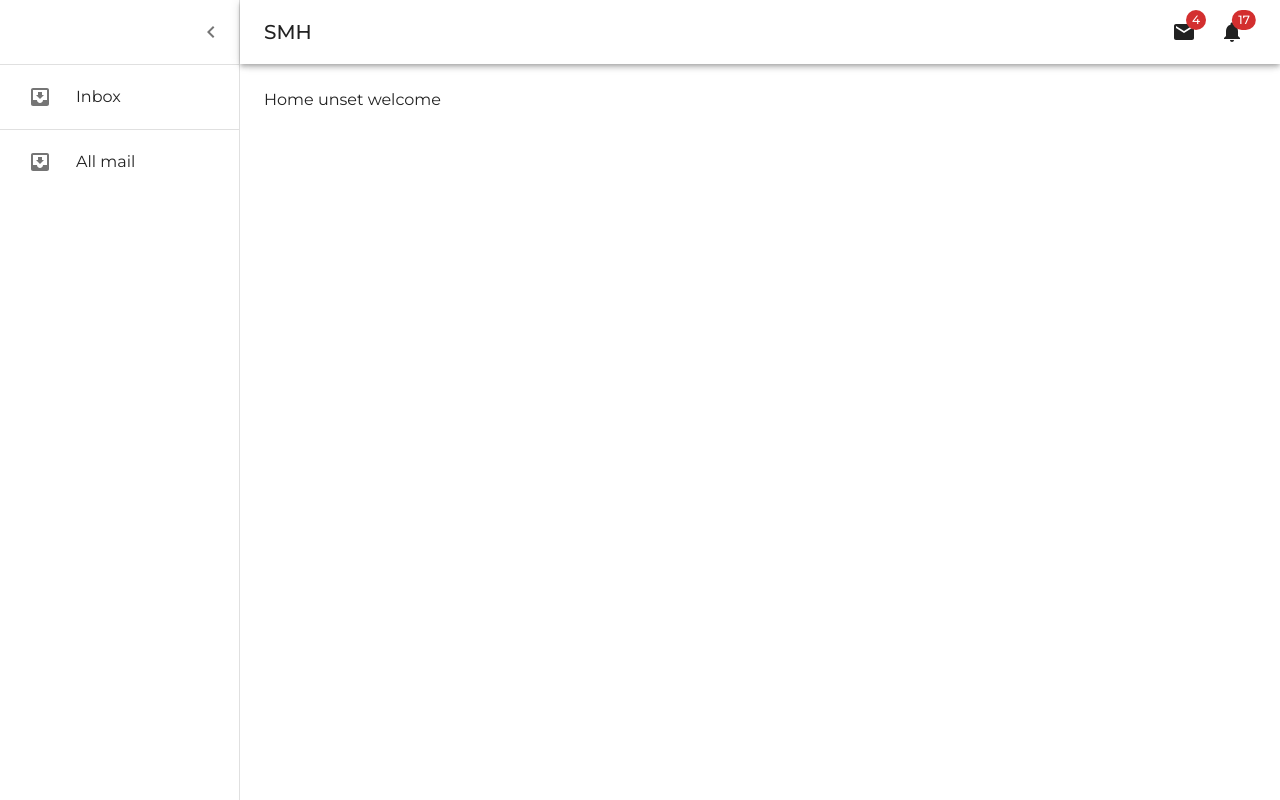
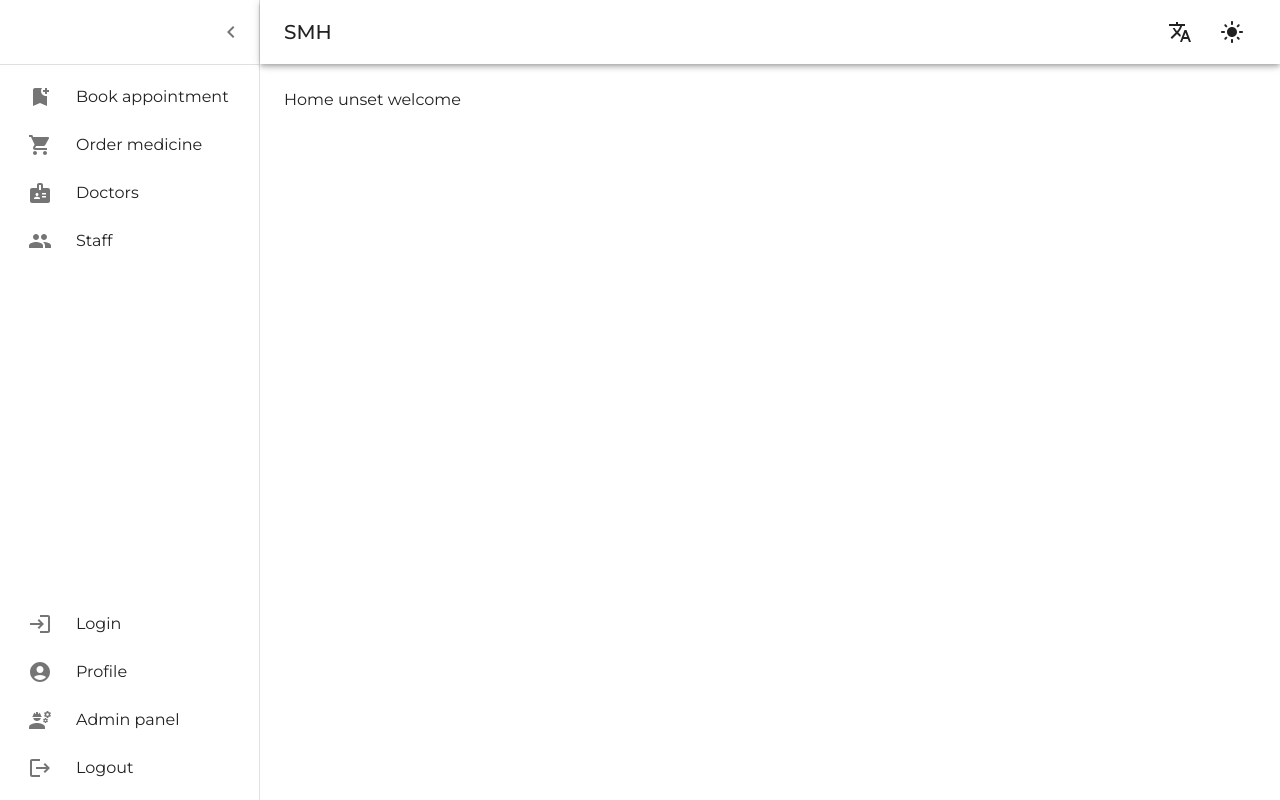
Before and after one commit to spyder7370/SMH, a React (Vite) app: page / in a window 1280 px wide. Both pictures are taken after a click on the button 40 px from the left and 32 px from the top of the page. Built offline with nearby package versions, Linux system fonts and the light colour scheme; no server answers.

Commit message:
add navigation links

```diff
--- a/eslint.config.js
+++ b/eslint.config.js
@@ -30,6 +30,7 @@ export default [
       ...reactHooks.configs.recommended.rules,
       "react/jsx-no-target-blank": "off",
       "react/prop-types": "off",
+      "no-unused-vars": ["error", { argsIgnorePattern: "^_" }],
       "react-refresh/only-export-components": [
         "warn",
         { allowConstantExport: true },
--- a/src/pages/navigation/Navigation.jsx
+++ b/src/pages/navigation/Navigation.jsx
@@ -13,20 +13,31 @@ import {
 	ListItemButton,
 	ListItemIcon,
 	ListItemText,
-	Badge,
+	Tooltip,
 } from '@mui/material';
 import {
 	Menu as MenuIcon,
 	ChevronLeft as ChevronLeftIcon,
 	ChevronRight as ChevronRightIcon,
-	MoveToInbox as InboxIcon,
-	Mail as MailIcon,
-	Notifications as NotificationsIcon,
+	Translate,
+	DarkMode,
+	LightMode,
+	Login,
+	BookmarkAdd,
+	AccountCircle,
+	Logout,
+	People,
+	Badge,
+	Engineering,
+	ShoppingCart,
 } from '@mui/icons-material';
 import { useDispatch, useSelector } from 'react-redux';
-import { setLoading, setTheme } from '../../store/reducers/GlobalReducer';
+import { setTheme } from '../../store/reducers/GlobalReducer';
+import { useTranslation } from 'react-i18next';
+import { BOTTOM_MENU, TOP_MENU } from './navigationConstants';
+import { useNavigate } from 'react-router-dom';
 
-const drawerWidth = 240;
+const drawerWidth = 260;
 
 const openedMixin = (theme) => ({
 	width: drawerWidth,
@@ -104,12 +115,49 @@ const Drawer = styled(MuiDrawer, { shouldForwardProp: (prop) => prop !== 'open'
 	],
 }));
 
+const RenderIcon = (props) => {
+	switch (props?.icon) {
+		case 'BookmarkAdd':
+			return <BookmarkAdd />;
+		case 'ShoppingCart':
+			return <ShoppingCart />;
+		case 'Badge':
+			return <Badge />;
+		case 'People':
+			return <People />;
+		case 'Login':
+			return <Login />;
+		case 'AccountCircle':
+			return <AccountCircle />;
+		case 'Engineering':
+			return <Engineering />;
+		case 'Logout':
+			return <Logout />;
+		default:
+			return null;
+	}
+};
+
 const Navigation = (props) => {
 	const dispatch = useDispatch();
 	const theme = useTheme();
-
+	const navigate = useNavigate();
+	const {
+		i18n: { changeLanguage, language },
+	} = useTranslation();
+	const [currentLanguage, setCurrentLanguage] = useState(language);
 	const [open, setOpen] = useState(false);
 	const themeMode = useSelector((state) => state?.global?.theme);
+
+	const handleChangeLanguage = () => {
+		const newLanguage = currentLanguage === 'en' ? 'hi' : 'en';
+		setCurrentLanguage(newLanguage);
+		changeLanguage(newLanguage);
+	};
+
+	const handleNavigation = (url) => {
+		if (url) navigate(url);
+	};
 
 	const handleDrawerOpen = () => {
 		setOpen(true);
@@ -121,10 +169,6 @@ const Navigation = (props) => {
 
 	const toggleTheme = () => {
 		dispatch(setTheme(themeMode === 'dark' ? 'light' : 'dark'));
-	};
-
-	const openLoading = () => {
-		dispatch(setLoading(true));
 	};
 
 	return (
@@ -139,21 +183,29 @@ const Navigation = (props) => {
 					>
 						<MenuIcon />
 					</IconButton>
-					<Typography variant="h6" noWrap component="div">
+					<Typography
+						variant="h6"
+						noWrap
+						component="div"
+						sx={{ cursor: 'pointer' }}
+						onClick={() => {
+							handleNavigation('/');
+						}}
+					>
 						SMH
 					</Typography>
 					<Box sx={{ flexGrow: 1 }} />
-					<Box sx={{ display: 'flex' }}>
-						<IconButton size="large" color="inherit" onClick={openLoading}>
-							<Badge badgeContent={4} color="error">
-								<MailIcon />
-							</Badge>
+					<Box sx={{ display: 'flex', gap: 0.5 }}>
+						<Tooltip title={`Translate to ${currentLanguage === 'en' ? 'hi' : 'en'}`}>
+							<IconButton size="large" color="inherit" onClick={handleChangeLanguage}>
+								<Translate />
 							</IconButton>
+						</Tooltip>
+						<Tooltip title="Toggle theme">
 							<IconButton size="large" color="inherit" onClick={toggleTheme}>
-							<Badge badgeContent={17} color="error">
-								<NotificationsIcon />
-							</Badge>
+								{themeMode === 'dark' ? <DarkMode /> : <LightMode />}
 							</IconButton>
+						</Tooltip>
 					</Box>
 				</Toolbar>
 			</AppBar>
@@ -165,25 +217,43 @@ const Navigation = (props) => {
 				</DrawerHeader>
 				<Divider />
 				<List>
-					<ListItem key="Inbox" disablePadding sx={{ display: 'block' }}>
-						<ListItemButton sx={[{ minHeight: 48, px: 3.5 }, { justifyContent: 'initial' }]}>
+					{TOP_MENU?.map((item) => (
+						<ListItem key={item?.key} disablePadding sx={{ display: 'block' }}>
+							<Tooltip title={item?.tooltipTitle} placement="right">
+								<ListItemButton
+									sx={[{ minHeight: 48, px: 3.5 }, { justifyContent: 'initial' }]}
+									onClick={() => {
+										handleNavigation(item?.url);
+									}}
+								>
 									<ListItemIcon sx={[{ minWidth: 0, justifyContent: 'center' }, open ? { mr: 3 } : { mr: 'auto' }]}>
-								<InboxIcon />
+										<RenderIcon icon={item?.icon} />
 									</ListItemIcon>
-							<ListItemText primary="Inbox" sx={[open ? { opacity: 1 } : { opacity: 0 }]} />
+									<ListItemText primary={item?.text} sx={[open ? { opacity: 1 } : { opacity: 0 }]} />
 								</ListItemButton>
+							</Tooltip>
 						</ListItem>
+					))}
 				</List>
-				<Divider />
+				<Box sx={{ flexGrow: 1 }} />
 				<List>
-					<ListItem key="All mail" disablePadding sx={{ display: 'block' }}>
-						<ListItemButton sx={[{ minHeight: 48, px: 3.5 }, { justifyContent: 'initial' }]}>
+					{BOTTOM_MENU?.map((item) => (
+						<ListItem key={item?.key} disablePadding sx={{ display: 'block' }}>
+							<Tooltip title={item?.tooltipTitle} placement="right">
+								<ListItemButton
+									sx={[{ minHeight: 48, px: 3.5 }, { justifyContent: 'initial' }]}
+									onClick={() => {
+										handleNavigation(item?.url);
+									}}
+								>
 									<ListItemIcon sx={[{ minWidth: 0, justifyContent: 'center' }, open ? { mr: 3 } : { mr: 'auto' }]}>
-								<InboxIcon />
+										<RenderIcon icon={item?.icon} />
 									</ListItemIcon>
-							<ListItemText primary="All mail" sx={[open ? { opacity: 1 } : { opacity: 0 }]} />
+									<ListItemText primary={item?.text} sx={[open ? { opacity: 1 } : { opacity: 0 }]} />
 								</ListItemButton>
+							</Tooltip>
 						</ListItem>
+					))}
 				</List>
 			</Drawer>
 			<Box component="main" sx={{ flexGrow: 1, p: 3 }}>
--- /dev/null
+++ b/src/pages/navigation/navigationConstants.js
@@ -0,0 +1,60 @@
+export const TOP_MENU = [
+	{
+		key: 'Book',
+		tooltipTitle: 'Book an appointment',
+		url: '/book',
+		text: 'Book appointment',
+		icon: 'BookmarkAdd',
+	},
+	{
+		key: 'Order',
+		tooltipTitle: 'Order medicine',
+		url: '/order',
+		text: 'Order medicine',
+		icon: 'ShoppingCart',
+	},
+	{
+		key: 'Doctors',
+		tooltipTitle: 'View doctors',
+		url: '/doctors',
+		text: 'Doctors',
+		icon: 'Badge',
+	},
+	{
+		key: 'Staff',
+		tooltipTitle: 'View staff',
+		url: '/staff',
+		text: 'Staff',
+		icon: 'People',
+	},
+];
+export const BOTTOM_MENU = [
+	{
+		key: 'Login',
+		tooltipTitle: 'Login',
+		url: '/login',
+		text: 'Login',
+		icon: 'Login',
+	},
+	{
+		key: 'View profile',
+		tooltipTitle: 'View profile',
+		url: '/profile',
+		text: 'Profile',
+		icon: 'AccountCircle',
+	},
+	{
+		key: 'Admin panel',
+		tooltipTitle: 'Admin panel',
+		url: '/admin',
+		text: 'Admin panel',
+		icon: 'Engineering',
+	},
+	{
+		key: 'Logout',
+		tooltipTitle: 'Logout',
+		url: '/logout',
+		text: 'Logout',
+		icon: 'Logout',
+	},
+];
```
Also changed, not shown: 1 other file (tests, documents, lock files or other folders). Lines whose indentation alone changed are shown as unchanged.
